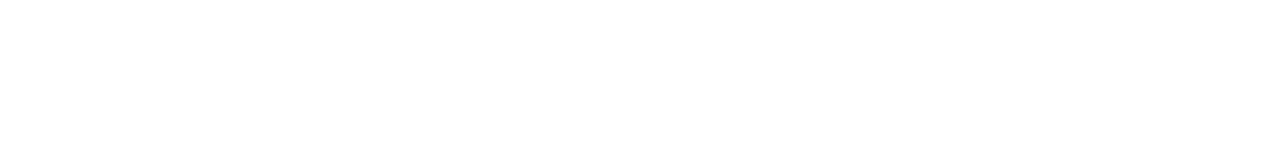
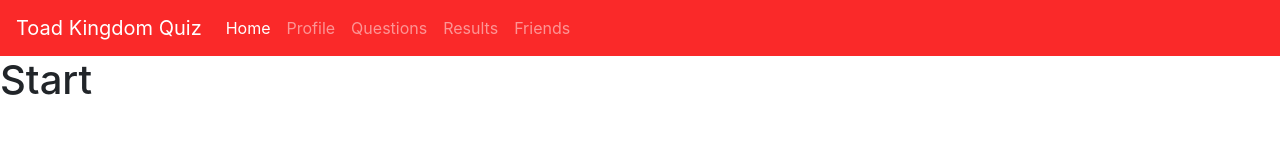
Before and after one commit to VeroPolegre/Quiz_Project, a plain HTML site: page index.html in a window 1280 px wide. Drawn offline with nearby package versions, Linux system fonts and the light colour scheme.

Commit message:
id and js elements

```diff
--- a/index.html
+++ b/index.html
@@ -5,10 +5,80 @@
     <meta name="viewport" content="width=device-width, initial-scale=1.0" />
     <title>Quiz Project</title>
     <link rel="stylesheet" href="style.css" />
+    <!-- Bootstrap CSS -->
+    <link
+      rel="stylesheet"
+      href="https://stackpath.bootstrapcdn.com/bootstrap/4.3.1/css/bootstrap.min.css"
+      integrity="sha384-ggOyR0iXCbMQv3Xipma34MD+dH/1fQ784/j6cY/iJTQUOhcWr7x9JvoRxT2MZw1T"
+      crossorigin="anonymous"
+    />
   </head>
   <body>
-    <header></header>
-    <main></main>
+    <header>
+      <nav
+        class="navbar navbar-expand-sm navbar-dark"
+        style="background-color: #fa2929"
+      >
+        <a class="navbar-brand" href="#">Toad Kingdom Quiz</a>
+        <button
+          class="navbar-toggler d-lg-none"
+          type="button"
+          data-toggle="collapse"
+          data-target="#collapsibleNavId"
+          aria-controls="collapsibleNavId"
+          aria-expanded="false"
+          aria-label="Toggle navigation"
+        >
+          <span class="navbar-toggler-icon"></span>
+        </button>
+        <div class="collapse navbar-collapse" id="collapsibleNavId">
+          <ul class="navbar-nav mr-auto mt-2 mt-lg-0">
+            <div class="collapse navbar-collapse" id="collapsibleNavId">
+              <li class="nav-item active">
+                <span class="nav-link" id="home-nav">Home</span>
+              </li>
+              <li class="nav-item">
+                <span class="nav-link" id="profile-nav">Profile</span>
+              </li>
+              <li class="nav-item">
+                <span class="nav-link" id="questions-nav">Questions</span>
+              </li>
+              <li class="nav-item">
+                <span class="nav-link" id="results-nav">Results</span>
+              </li>
+              <li class="nav-item">
+                <span class="nav-link" id="friends-nav">Friends</span>
+              </li>
+            </div>
+          </ul>
+        </div>
+      </nav>
+    </header>
+    <main>
+      <div id="home">
+        <h1>Start</h1>
+      </div>
+
+      <div id="profile" class="hidden">
+        <h1>Profile</h1>
+      </div>
+
+      <div id="questions" class="hidden">
+        <h1>Questions</h1>
+      </div>
+
+      <div id="results" class="hidden">
+        <h1>Results</h1>
+      </div>
+
+      <div id="friends" class="hidden">
+        <h1>Friends</h1>
+      </div>
+    </main>
+    <!-- Bootstrap JS for Nav -->
+    <script src="https://cdnjs.cloudflare.com/ajax/libs/jquery/3.2.1/jquery.min.js"></script>
+    <script src="https://cdnjs.cloudflare.com/ajax/libs/twitter-bootstrap/4.1.3/js/bootstrap.bundle.min.js"></script>
+    <!-- Axios and Main JS -->
     <script src="https://unpkg.com/axios/dist/axios.min.js"></script>
     <script src="main.js"></script>
   </body>
--- a/main.js
+++ b/main.js
@@ -0,0 +1,17 @@
+const homeNav = document.getElementById("home-nav");
+const profileNav = document.getElementById("profile-nav");
+const questionsNav = document.getElementById("questions-nav");
+const resultsNav = document.getElementById("results-nav");
+const friendsNav = document.getElementById("friends-nav");
+
+const homeDiv = document.getElementById("home");
+const profileDiv = document.getElementById("profile");
+const questionsDiv = document.getElementById("questions");
+const resultsDiv = document.getElementById("results");
+const friendsDiv = document.getElementById("friends");
+
+function goProfile() {
+  console.log("Voy a profile");
+}
+
+profileNav.addEventListener("click", goProfile);
--- a/style.css
+++ b/style.css
@@ -0,0 +1,3 @@
+.hidden {
+  display: none;
+}
```
